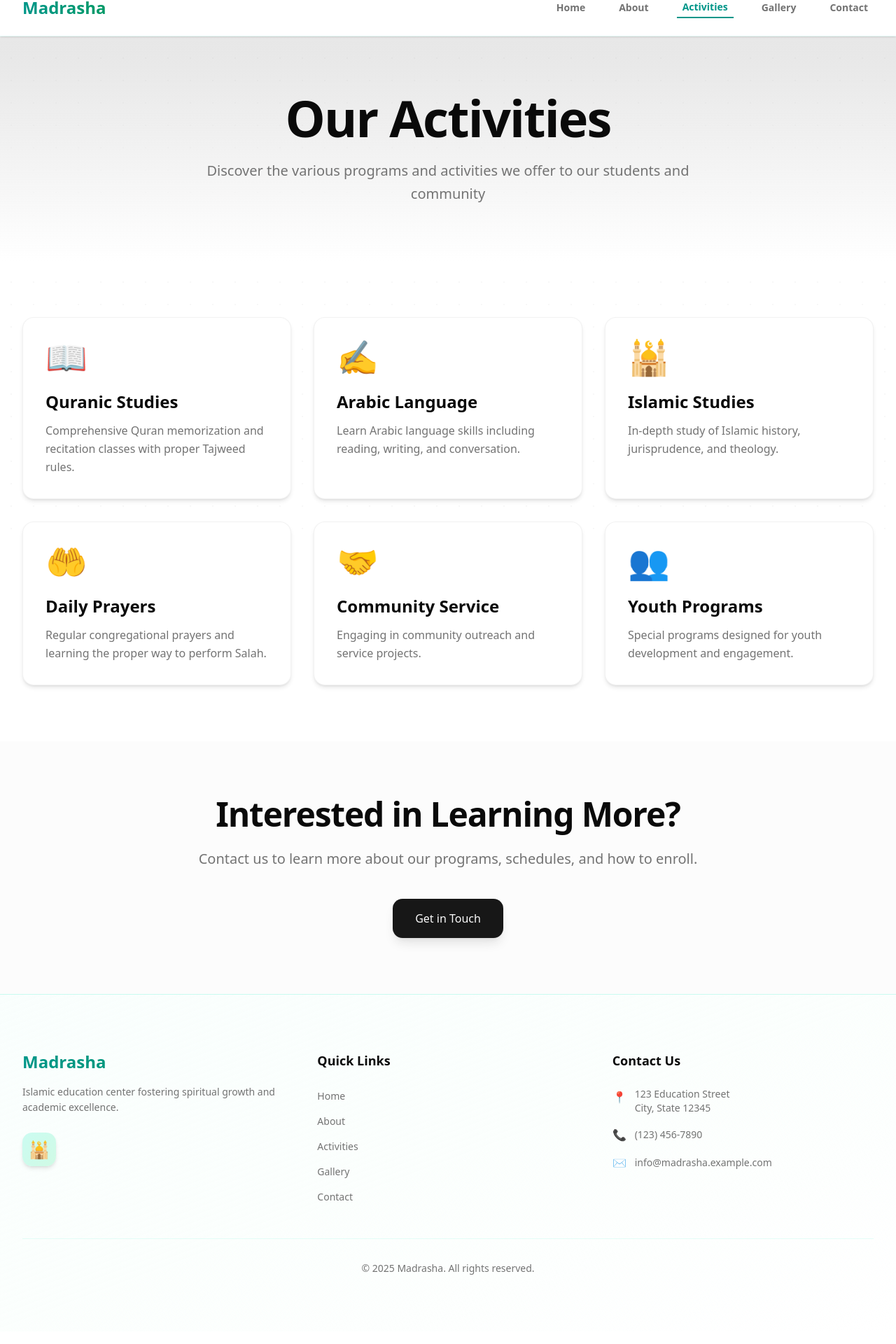
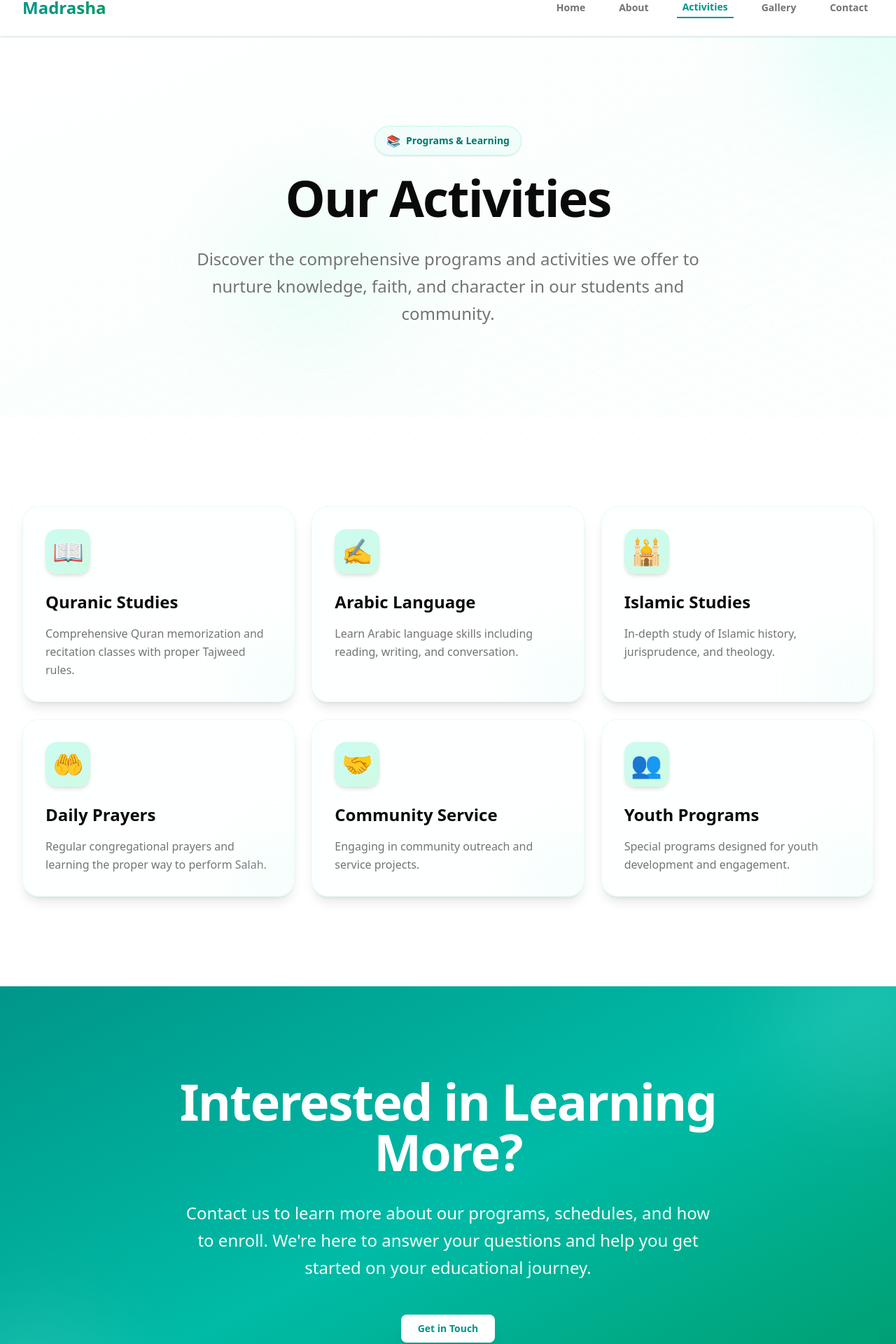
Before and after one commit to amJayem/madrasha-website, a SvelteKit app: page /activities in a window 1280 px wide. Shown: the part 29-1949 px from the top of the page at 70% size. Built offline with nearby package versions, Linux system fonts and the light colour scheme.

Commit message:
style: activities page

```diff
--- a/src/routes/activities/+page.svelte
+++ b/src/routes/activities/+page.svelte
@@ -1,12 +1,15 @@
 <script lang="ts">
 	import { onMount } from 'svelte';
+	import { Button } from '$lib/components/ui/button';
 	import { activities } from '$lib/data/content';
 	import { setupScrollAnimation } from '$lib/utils/scroll-animation';
 
+	let heroSection: HTMLElement;
 	let activitiesGrid: HTMLElement;
 	let ctaSection: HTMLElement;
 
 	onMount(() => {
+		if (heroSection) setupScrollAnimation(heroSection, { animation: 'fade', threshold: 0.2 });
 		if (activitiesGrid) setupScrollAnimation(activitiesGrid, { animation: 'fade' });
 		if (ctaSection) setupScrollAnimation(ctaSection, { animation: 'slide-up' });
 	});
@@ -18,53 +21,118 @@
 </svelte:head>
 
 <!-- Page Header -->
-<section class="bg-linear-to-b from-primary/10 to-background page-header-spacing">
-	<div class="container mx-auto px-4 sm:px-6 lg:px-8">
-		<div class="mx-auto max-w-3xl text-center">
-			<h1 class="text-5xl font-bold tracking-tight text-foreground sm:text-6xl lg:text-7xl">
+<section
+	bind:this={heroSection}
+	class="relative overflow-hidden bg-linear-to-br from-background via-teal-50/30 to-emerald-50/20 dark:from-background dark:via-teal-950/10 dark:to-emerald-950/5 py-20 sm:py-28 lg:py-32"
+>
+	<!-- Subtle Background Pattern -->
+	<div class="absolute inset-0 pattern-geometric opacity-30" aria-hidden="true"></div>
+
+	<!-- Decorative Background Elements -->
+	<div class="absolute inset-0 overflow-hidden" aria-hidden="true">
+		<div
+			class="absolute -top-40 -right-40 h-80 w-80 rounded-full bg-teal-200/20 dark:bg-teal-900/20 blur-3xl"
+		></div>
+		<div
+			class="absolute bottom-20 left-1/4 h-64 w-64 rounded-full bg-emerald-200/15 dark:bg-emerald-900/15 blur-3xl"
+		></div>
+	</div>
+
+	<div class="container relative mx-auto px-4 sm:px-6 lg:px-8">
+		<div class="mx-auto max-w-4xl text-center">
+			<!-- Badge -->
+			<div
+				class="mb-6 inline-flex items-center gap-2 rounded-full border border-teal-200/50 dark:border-teal-800/50 bg-teal-50/80 dark:bg-teal-950/30 px-4 py-2 text-sm font-semibold text-teal-700 dark:text-teal-300 shadow-sm backdrop-blur-sm"
+			>
+				<span class="text-base">📚</span>
+				<span>Programs & Learning</span>
+			</div>
+
+			<h1
+				class="text-4xl font-bold tracking-tight text-foreground sm:text-5xl md:text-6xl lg:text-7xl"
+			>
 				Our Activities
 			</h1>
-			<p class="mt-6 text-xl leading-relaxed text-muted-foreground">
-				Discover the various programs and activities we offer to our students and community
+			<p
+				class="mt-8 text-lg leading-relaxed text-muted-foreground sm:text-xl md:text-2xl lg:max-w-3xl mx-auto"
+			>
+				Discover the comprehensive programs and activities we offer to nurture knowledge, faith, and
+				character in our students and community.
 			</p>
 		</div>
 	</div>
 </section>
 
 <!-- Activities Grid -->
-<section bind:this={activitiesGrid} class="content-spacing">
-	<div class="container mx-auto px-4 sm:px-6 lg:px-8">
-		<div class="grid grid-cols-1 gap-8 sm:grid-cols-2 lg:grid-cols-3">
+<section bind:this={activitiesGrid} class="section-spacing relative">
+	<!-- Subtle Background Pattern -->
+	<div class="absolute inset-0 pattern-dot-grid opacity-20" aria-hidden="true"></div>
+
+	<div class="container relative mx-auto px-4 sm:px-6 lg:px-8">
+		<div class="grid grid-cols-1 gap-6 sm:grid-cols-2 lg:grid-cols-3">
 			{#each activities as activity, index}
 				<div
-					class="card-hover rounded-2xl border border-border/50 bg-card p-8 shadow-md hover:border-primary/20"
+					class="group relative overflow-hidden rounded-3xl border border-teal-100/50 dark:border-teal-900/50 bg-card/90 dark:bg-card/70 p-8 shadow-lg backdrop-blur-sm transition-all duration-300 hover:border-teal-200 dark:hover:border-teal-800 hover:shadow-xl hover:shadow-teal-500/10 hover:-translate-y-2"
 					style="animation-delay: {index * 0.1}s"
 				>
-					<div class="mb-6 text-5xl">{activity.icon}</div>
-					<h3 class="text-2xl font-bold mb-3 text-foreground">{activity.title}</h3>
+					<!-- Icon Container -->
+					<div
+						class="mb-6 flex h-16 w-16 items-center justify-center rounded-2xl bg-linear-to-br from-teal-100 to-emerald-100 dark:from-teal-900/50 dark:to-emerald-900/50 text-4xl shadow-md transition-transform duration-300 group-hover:scale-110 group-hover:shadow-lg"
+					>
+						{activity.icon}
+					</div>
+
+					<h3 class="mb-4 text-2xl font-bold text-foreground">{activity.title}</h3>
 					<p class="text-muted-foreground leading-relaxed">{activity.description}</p>
+
+					<!-- Decorative Accent -->
+					<div
+						class="absolute -right-6 -bottom-6 h-24 w-24 rounded-full bg-teal-100/30 dark:bg-teal-900/30 blur-2xl transition-opacity duration-300 group-hover:opacity-80"
+						aria-hidden="true"
+					></div>
 				</div>
 			{/each}
 		</div>
 	</div>
 </section>
 
-<!-- Additional Information -->
-<section bind:this={ctaSection} class="content-spacing section-alt">
-	<div class="container mx-auto px-4 sm:px-6 lg:px-8">
-		<div class="mx-auto max-w-3xl text-center">
-			<h2 class="text-4xl font-bold tracking-tight text-foreground sm:text-5xl mb-6">
+<!-- CTA Section -->
+<section
+	bind:this={ctaSection}
+	class="relative overflow-hidden bg-linear-to-br from-teal-600 via-teal-500 to-emerald-600 dark:from-teal-700 dark:via-teal-600 dark:to-emerald-700 py-20 sm:py-28 lg:py-32"
+>
+	<!-- Decorative Background Elements -->
+	<div class="absolute inset-0 overflow-hidden" aria-hidden="true">
+		<div
+			class="absolute -top-20 -right-20 h-64 w-64 rounded-full bg-white/10 blur-3xl"
+		></div>
+		<div
+			class="absolute -bottom-20 -left-20 h-64 w-64 rounded-full bg-white/10 blur-3xl"
+		></div>
+	</div>
+
+	<div class="container relative mx-auto px-4 sm:px-6 lg:px-8">
+		<div class="mx-auto max-w-4xl text-center">
+			<h2
+				class="text-4xl font-bold tracking-tight text-white sm:text-5xl md:text-6xl lg:text-7xl"
+			>
 				Interested in Learning More?
 			</h2>
-			<p class="text-xl text-muted-foreground mb-10 leading-relaxed">
-				Contact us to learn more about our programs, schedules, and how to enroll.
+			<p
+				class="mt-8 text-lg leading-relaxed text-teal-50 sm:text-xl md:text-2xl lg:max-w-3xl mx-auto"
+			>
+				Contact us to learn more about our programs, schedules, and how to enroll. We're here to
+				answer your questions and help you get started on your educational journey.
 			</p>
-			<a
-				href="/contact"
-				class="inline-flex items-center justify-center rounded-xl bg-primary px-8 py-4 text-base font-medium text-primary-foreground shadow-lg hover:bg-primary/90 hover:shadow-xl transition-all duration-300"
-			>
-				Get in Touch
-			</a>
+			<div class="mt-12">
+				<Button
+					href="/contact"
+					size="lg"
+					class="bg-white text-teal-600 hover:bg-teal-50 shadow-xl hover:shadow-2xl transition-all duration-300 font-semibold"
+				>
+					Get in Touch
+				</Button>
+			</div>
 		</div>
 	</div>
 </section>
```
